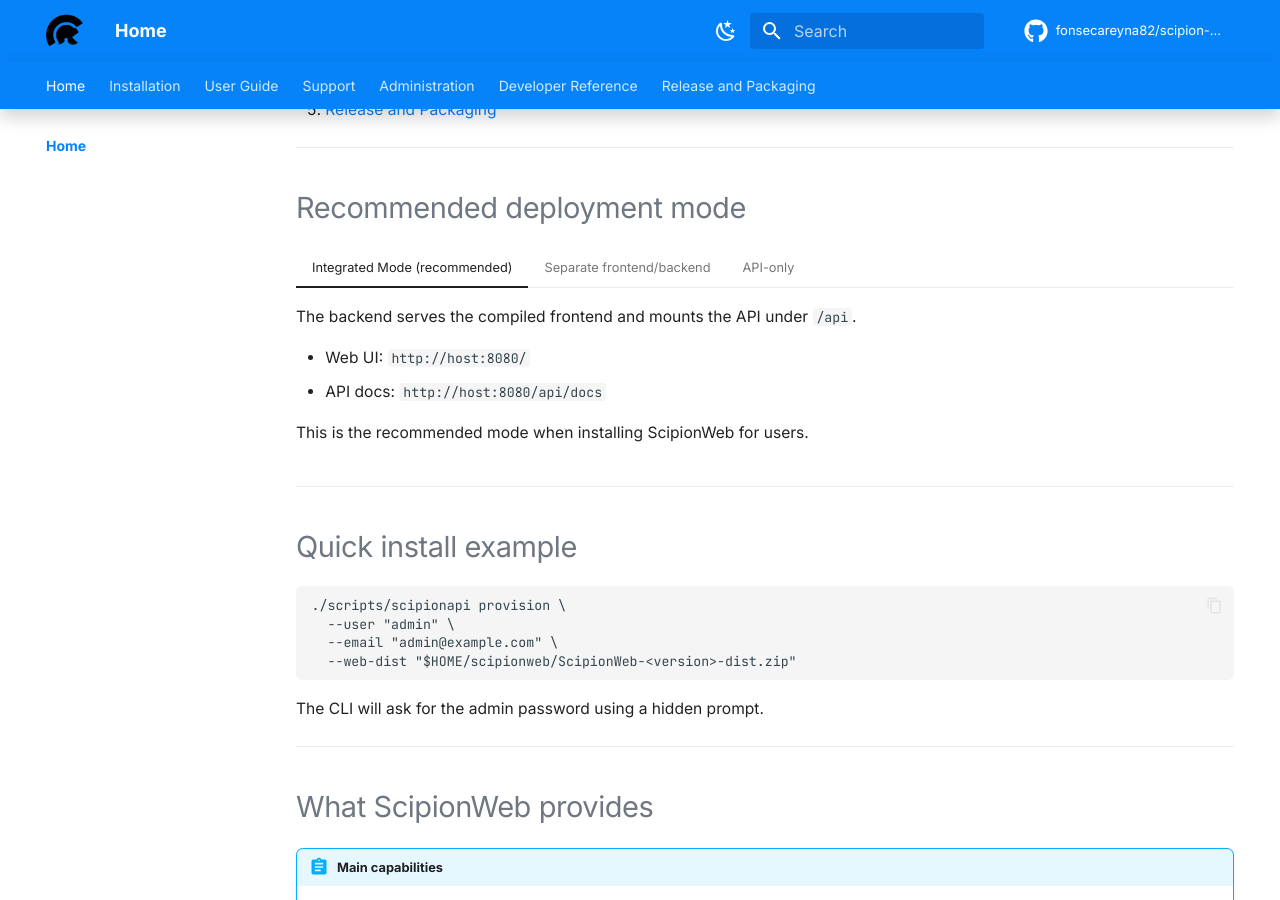
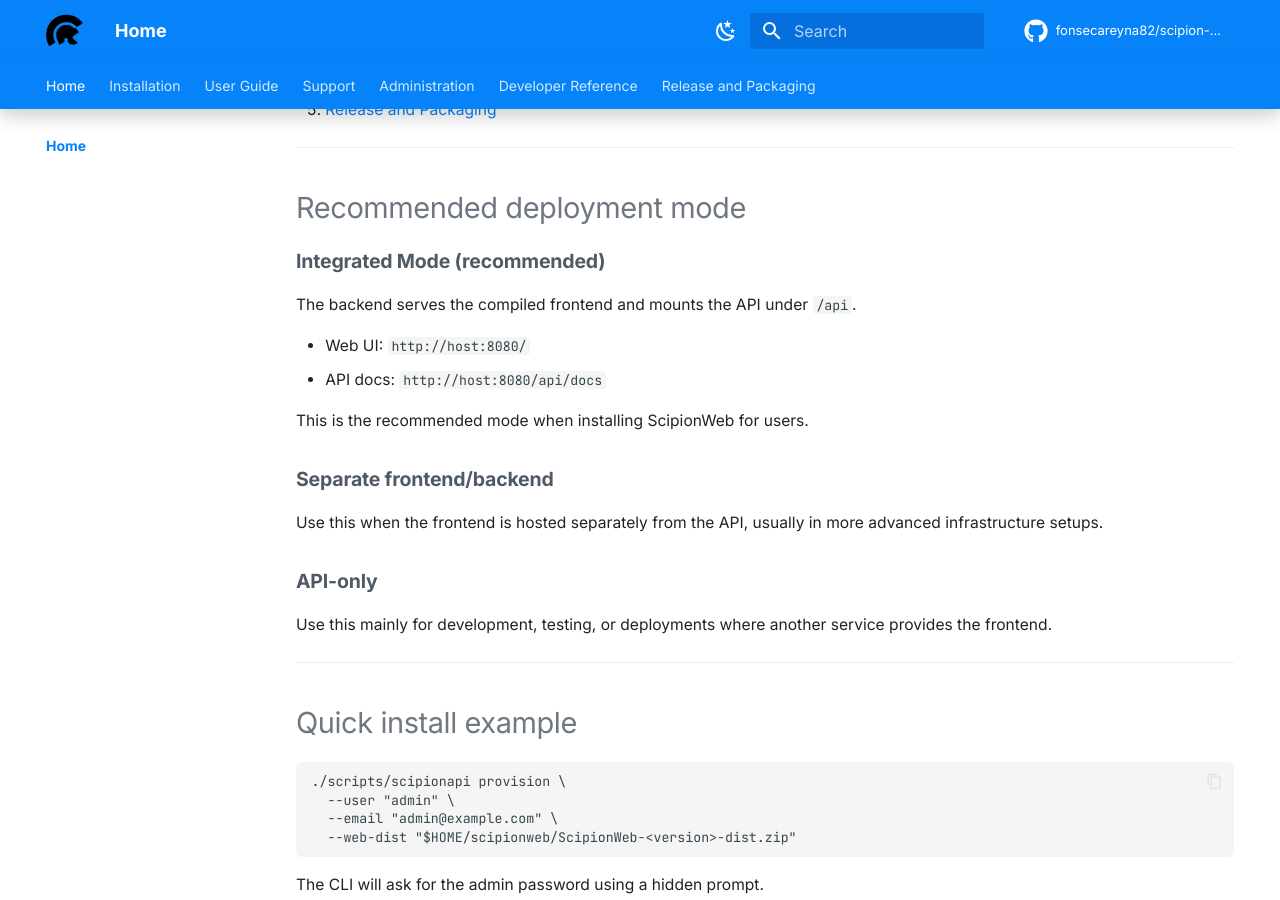
Before and after one commit to fonsecareyna82/scipion-docs, an MkDocs documentation site: the page built from docs/index.md, in a window 1280 px wide and 900 px high, scrolled down 1739 px. Built offline with MkDocs 1.6.1 and Material for MkDocs 9.7.7, drawn with Linux system fonts in a browser that asks for light colours; comment, search, counter and statistics services are not loaded; the version menu is left out.

Commit message:
replace home deployment tabs with sections

```diff
--- a/docs/index.md
+++ b/docs/index.md
@@ -66,19 +66,22 @@
 
 ## Recommended deployment mode
 
-=== "Integrated Mode (recommended)"
-    The backend serves the compiled frontend and mounts the API under `/api`.
+### Integrated Mode (recommended)
 
-    - Web UI: `http://host:8080/`
-    - API docs: `http://host:8080/api/docs`
+The backend serves the compiled frontend and mounts the API under `/api`.
 
-    This is the recommended mode when installing ScipionWeb for users.
+- Web UI: `http://host:8080/`
+- API docs: `http://host:8080/api/docs`
 
-=== "Separate frontend/backend"
-    Use this when the frontend is hosted separately from the API, usually in more advanced infrastructure setups.
+This is the recommended mode when installing ScipionWeb for users.
 
-=== "API-only"
-    Use this mainly for development, testing, or deployments where another service provides the frontend.
+### Separate frontend/backend
+
+Use this when the frontend is hosted separately from the API, usually in more advanced infrastructure setups.
+
+### API-only
+
+Use this mainly for development, testing, or deployments where another service provides the frontend.
 
 ---
 
```
